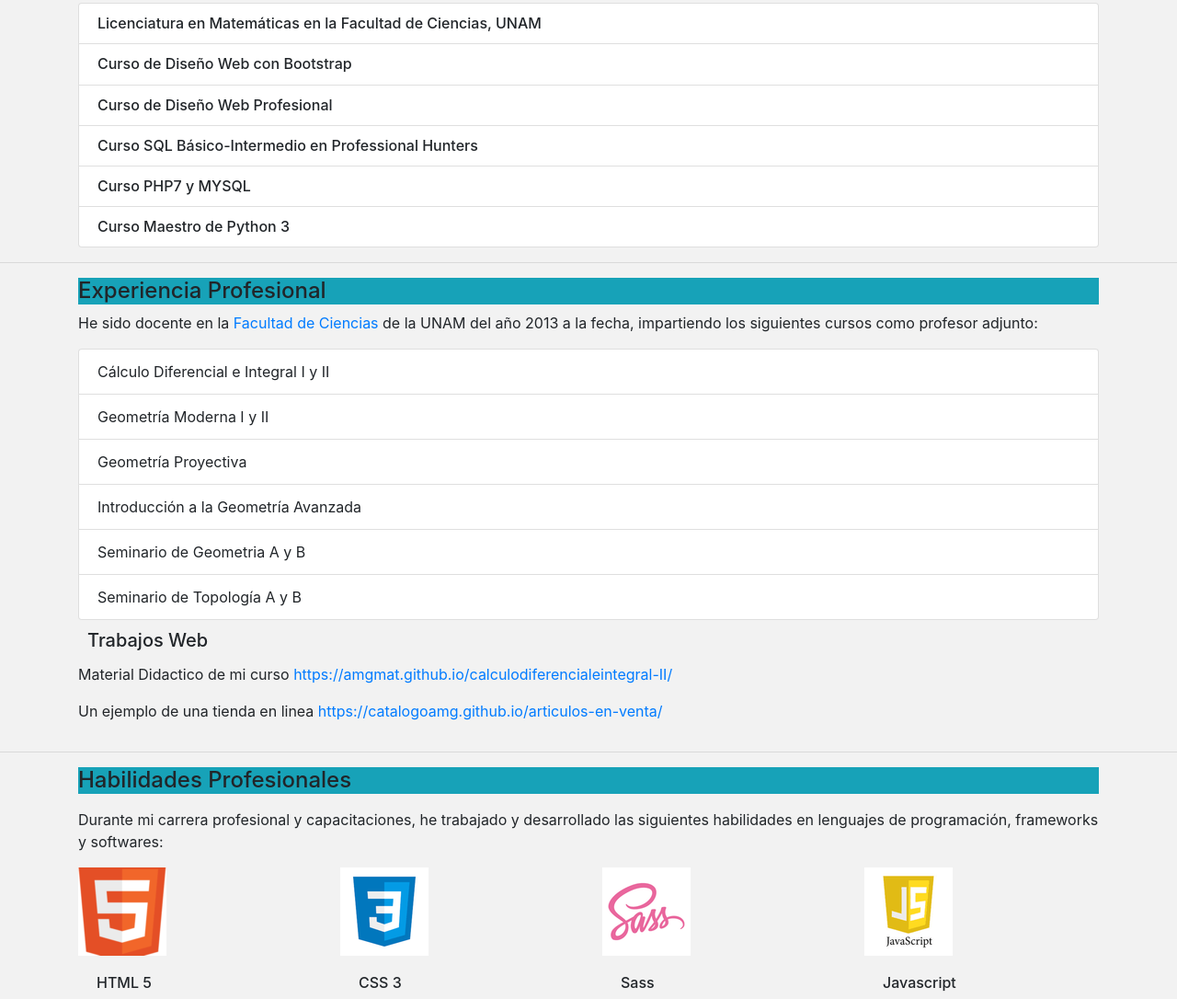
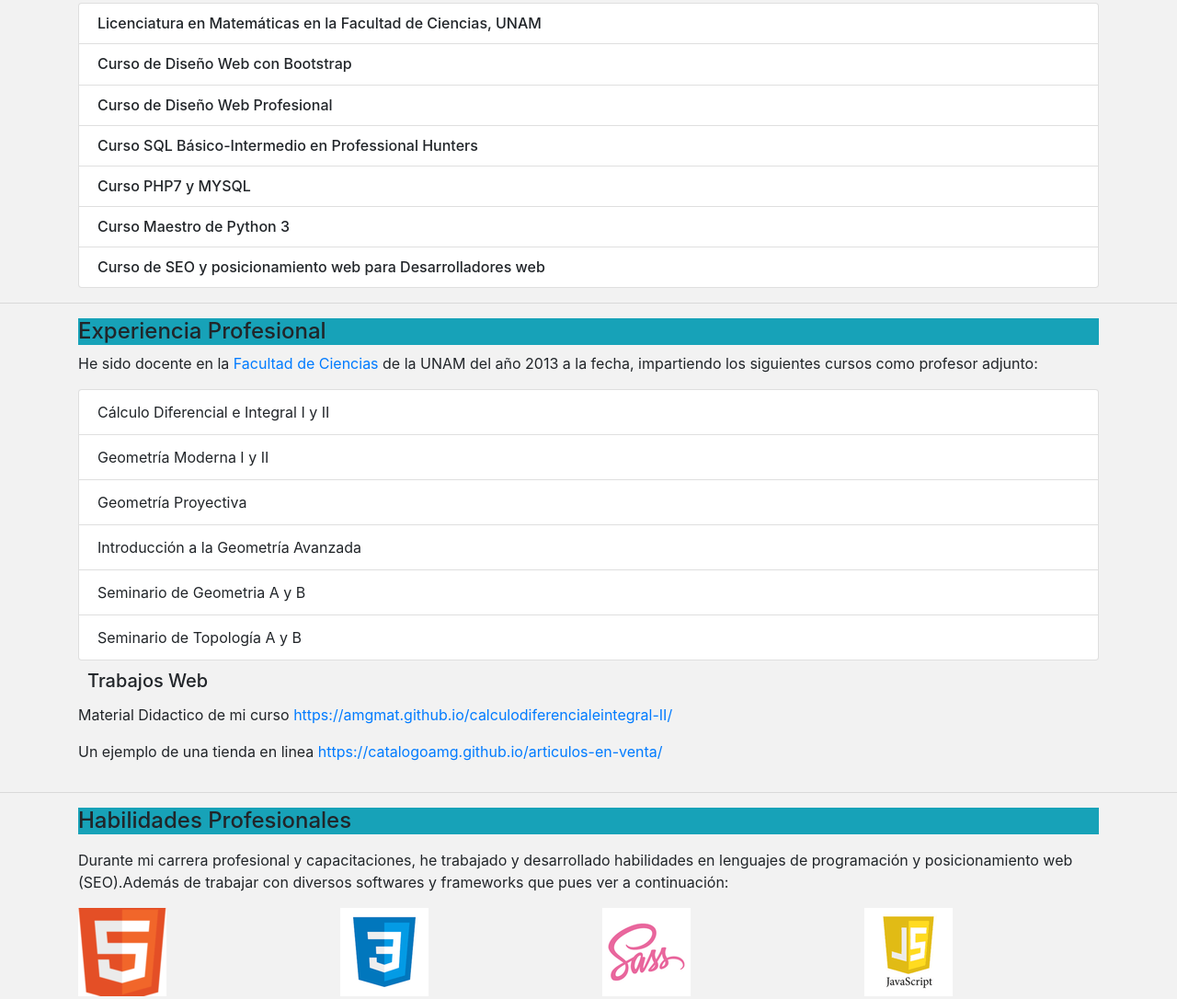
Before and after one commit to amgmat/cv-amg, a plain HTML site: page index.html in a window 1280 px wide. Shown: the part 690-1776 px from the top of the page at 92% size. Drawn offline with Linux system fonts and the light colour scheme.

Commit message:
curso seo

```diff
--- a/index.html
+++ b/index.html
@@ -109,6 +109,8 @@
                         <li class="list-group-item	h6">Curso PHP7 y MYSQL</li>
 
                         <li class="list-group-item h6">Curso Maestro de Python 3</li>
+
+                        <li class="list-group-item h6">Curso de SEO y posicionamiento web para Desarrolladores web</li>
                     </ul>
 
                 </article>
@@ -160,7 +162,7 @@
         <h4 class="bg-info">Habilidades Profesionales</h4>
         <div class="row mt-3">
             <div class="col-12">
-                <p>Durante mi carrera profesional y capacitaciones, he trabajado y desarrollado las siguientes habilidades en lenguajes de programación, frameworks y softwares: </p>
+                <p>Durante mi carrera profesional y capacitaciones, he trabajado y desarrollado habilidades en lenguajes de programación y posicionamiento web (SEO).Además de trabajar con diversos softwares y frameworks que pues ver a continuación: </p>
             </div>
             <div class="col-6 col-sm-3 col-lg-3">
                 <img src="img/html.png">
@@ -345,7 +347,7 @@
                     <li class="list-group-item">Proactivo</li>
                     <li class="list-group-item">Autodidacta</li>
                     <li class="list-group-item">Paciente</li>
-                    <li class="list-group-item">Responsable</li>
+                    <!-- <li class="list-group-item">Responsable</li> -->
                     <li class="list-group-item">Facilidad para adaptarse</li>
                     <li class="list-group-item">Facilidad para aprender</li>
                     <li class="list-group-item">Facilidad de palabra para transmitir</li>
```
